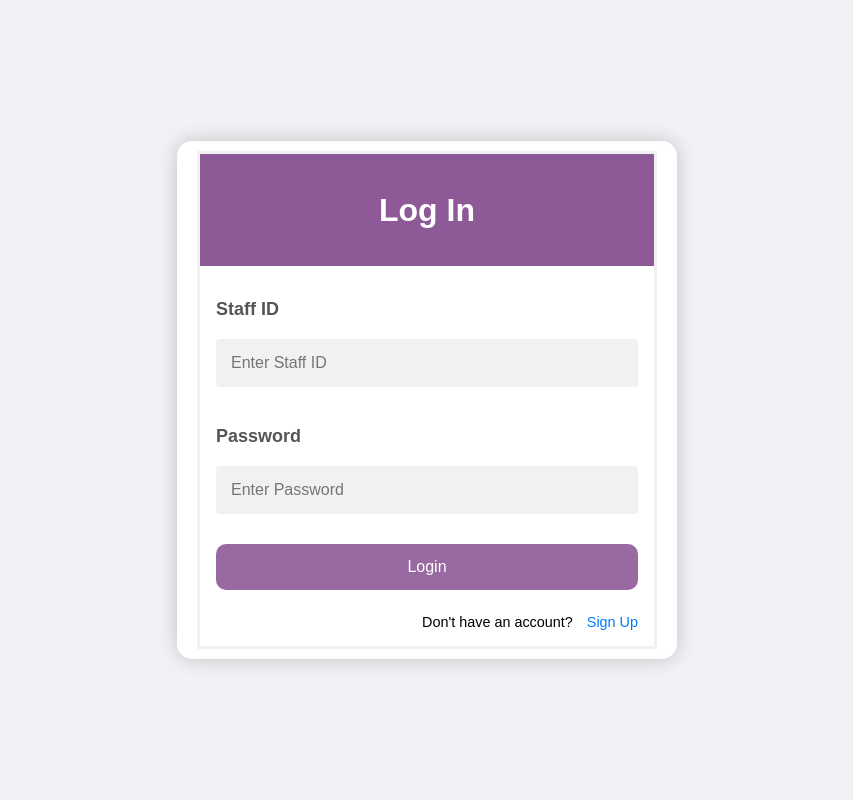
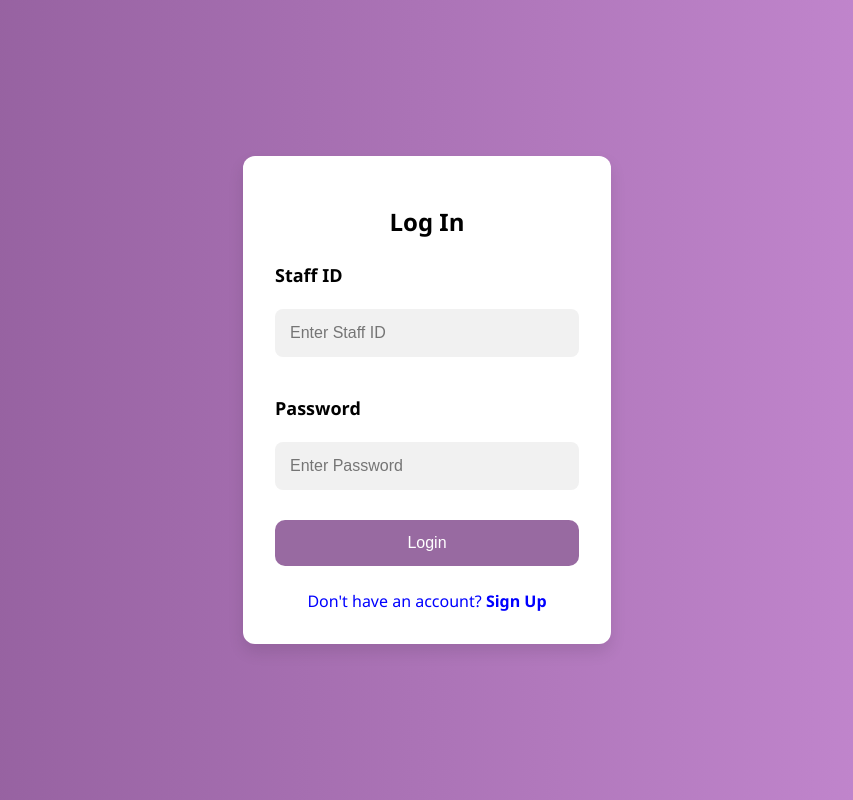
Before and after one commit to Aoibheannmangan/test-scheduler, a React (Create React App) app: page /login in a window 1280 px wide. Shown: the whole page, without its empty margins (213-1066 px from the left). Built offline with nearby package versions, Linux system fonts and the light colour scheme.

Commit message:
Styling the login better

```diff
--- a/src/login.css
+++ b/src/login.css
@@ -1,4 +1,4 @@
-html, body {
+/* html, body {
     height: 100%;
     margin: 0;
     padding: 0;
@@ -95,3 +95,83 @@ span.psw {
     text-align: center;
     font-size: xx-large;
 }
+    */
+.login-container {
+    display: flex;
+    justify-content: center;
+    align-items: center;
+    height: 100vh;
+    background: linear-gradient(to right, #8D5A97, #ca8dd6 );
+    font-family: 'Segoe UI', Tahoma, Geneva, Verdana, sans-serif;
+}
+
+.form-wrapper {
+    width: 100%;
+    max-width: 400px;
+    padding: 1rem;
+}
+
+.login-card {
+    background: white;
+    padding: 2rem;
+    border-radius: 12px;
+    box-shadow: 0 8px 16px rgba(0, 0, 0, 0.1);
+}
+
+.form-header h2 {
+    color: #8D5A97;
+    margin-bottom: 1.5rem;
+    text-align: center;
+}
+
+.form-body label {
+    display: block;
+    margin-bottom: 0.5rem;
+    font-weight: bold;
+    color: black;
+}
+
+.form-body input {
+    width: 100%;
+    padding: 0.75rem;
+    margin-bottom: 1rem;
+    border: 1px solid #cecaca;
+    border-radius: 8px;
+    transition: border-color 0.3s;
+}
+
+.form-body input:focus {
+    border-color: #8D5A97;
+    outline: none;
+}
+
+.login-button {
+    background-color: #8D5A97;
+    color: white;
+    padding: 0.75rem;
+    border: none;
+    border-radius: 8px;
+    width: 100%;
+    cursor: pointer;
+    transition: background 0.3s;
+}
+
+.login-button:hover {
+    background: #56365c;
+}
+
+.signup-link {
+    text-align: center;
+    margin-top: 1rem;
+    color: blue;
+}
+
+.signup-link a {
+    color: blue;
+    text-decoration: none;
+    font-weight: bold;
+}
+
+.signup-link a:hover {
+    text-decoration: underline;
+}
--- a/src/login.js
+++ b/src/login.js
@@ -22,14 +22,14 @@ const LogIn = () => {
     };
 
     return (
-        <div className="loginscreen">
-            <div className="center-wrapper">
-                <div className="login-form-border">
+        <div className="login-container">
+            <div className="form-wrapper">
+                <div className="login-card">
                     <form onSubmit={handleLogin}>
-                        <div className="headers">
+                        <div className="form-headers">
                             <h1>Log In</h1>
                         </div>
-                    <div className="container">
+                    <div className="form-body">
                         <label htmlFor="sid"><b>Staff ID</b></label>
                         <input
                             type="number"
@@ -49,7 +49,7 @@ const LogIn = () => {
                         />
 
                         <button type="submit">Login</button>
-                        <div className="link-row">
+                        <div className="signup-link">
                             <span className="change">Don't have an account?  <a href="/signup">Sign Up</a></span>
                         </div>
                     </div>
```
